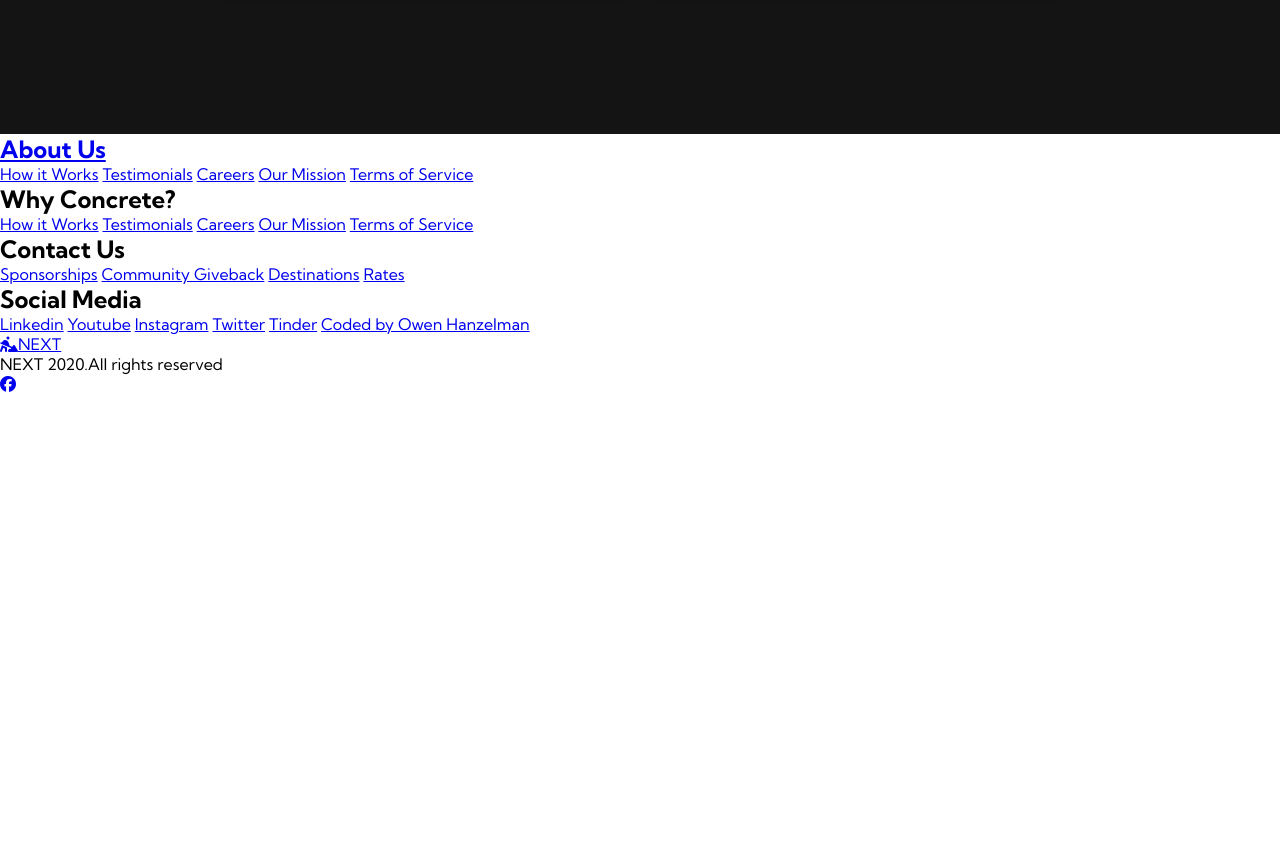
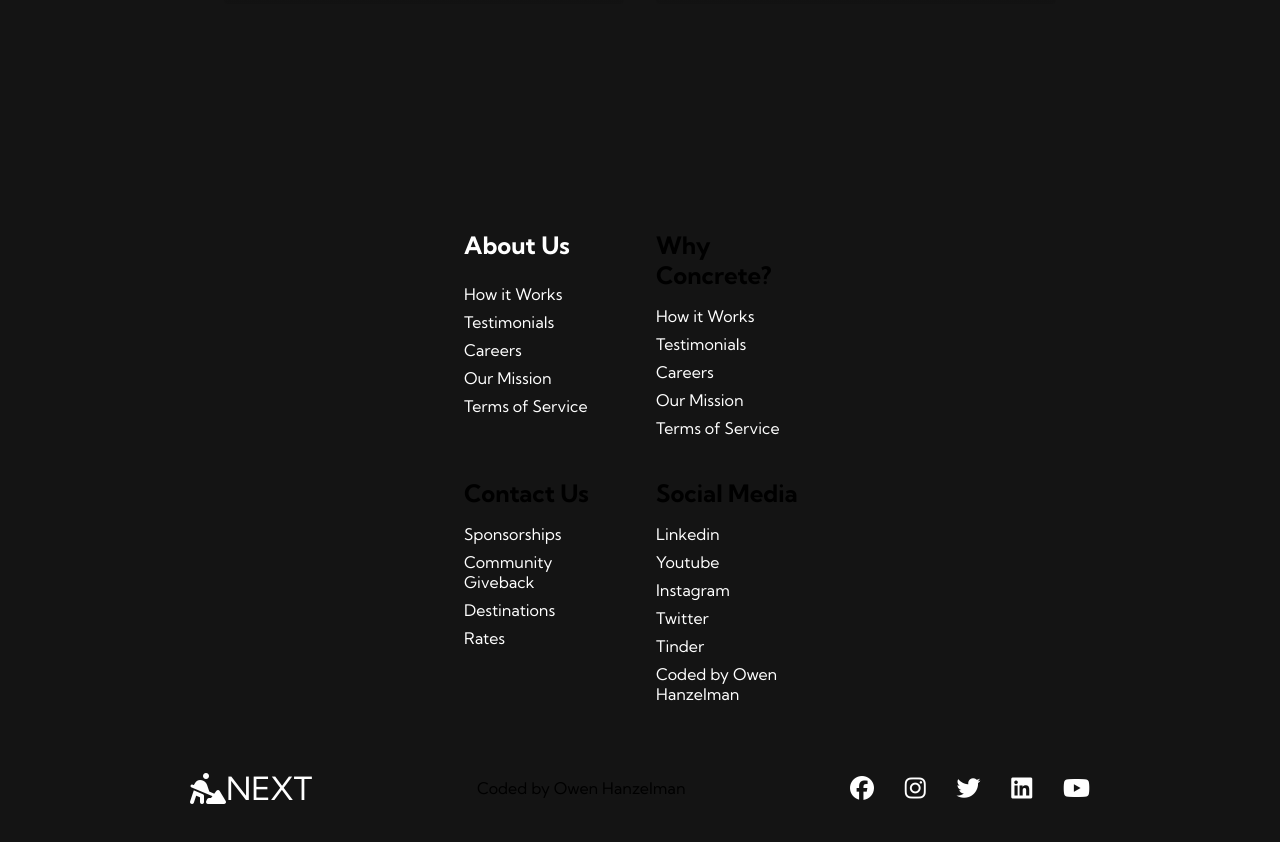
Before and after one commit to py-ohanz/keystonecrushingwebsite, a plain HTML site: page index.html in a window 1280 px wide. Shown: the part 1060-1902 px from the top of the page. Before the commit the page ends 1454 px from the top, so only its background shows below. Drawn offline with Linux system fonts and the light colour scheme.

Commit message:
Add files via upload

```diff
--- a/index.html
+++ b/index.html
@@ -113,11 +113,23 @@
                 <div class="footer__logo">
                   <a href="/" id="footer__logo"><i class="fa-solid fa-person-digging"></i>NEXT</a>
                 </div>
-                <p class="website__right">NEXT 2020.All rights reserved</p>
+                <p class="website__right">Coded by Owen Hanzelman</p>
                 <div class="social__icons">
-                    <a href="/" class="social__icon--link">
+                    <a href="/" class="social__icon--link" target="_blank">
                       <i class="fab fa-facebook"></i>
                     </a>
+                    <a href="/" class="social__icon--link" target="_blank">
+                        <i class="fab fa-instagram"></i>
+                      </a>
+                      <a href="/" class="social__icon--link" target="_blank">
+                        <i class="fab fa-twitter"></i>
+                      </a>
+                      <a href="/" class="social__icon--link" target="_blank">
+                        <i class="fab fa-linkedin"></i>
+                      </a>
+                      <a href="/" class="social__icon--link" target="_blank">
+                        <i class="fab fa-youtube"></i>
+                      </a>
                 </div>
             </div>
         </div>
--- a/styles.css
+++ b/styles.css
@@ -455,3 +455,98 @@
         width: 300px;
     }
 }
+
+.footer__container {
+    background-color: #141414;
+    padding: 5rem 0;
+    display: flex;
+    flex-direction: column;
+    justify-content: center;
+    align-items: center;
+}
+
+#footer__logo {
+    color: #fff;
+    display: flex;
+    align-items: center;
+    cursor: pointer;
+    text-decoration: none;
+    font-size: 2rem;
+}
+
+.footer__links {
+    width: 100%;
+    max-width: 1000px;
+    display: flex;
+    justify-content: center;
+}
+
+.footer__link--wrapper {
+    display: flex;
+}
+
+.footer__link--items {
+    display: flex;
+    flex-direction: column;
+    align-items: flex-start;
+    margin: 16px;
+    text-align: left;
+    width: 160px;
+    box-sizing: border-box;
+}
+
+.footer__link--items h2 {
+    margin-bottom: 16px;
+}
+
+.footer__links--items > h2 {
+    color: #fff;
+}
+
+.footer__link--items a {
+    color: #fff;
+    text-decoration: none;
+    margin-bottom: 0.5rem;
+}
+
+.footer__link--items a:hover {
+    color: #e9e9e9;
+    transition: 0.3s ease-out;
+}
+
+.social__icon--link {
+    color: #fff;
+    font-size: 24px;
+}
+
+.social__media {
+    max-width: 1000px;
+    width: 100%;
+}
+
+.social__media--wrap {
+    display: flex;
+    justify-content: space-between;
+    align-items: center;
+    width: 90%;
+    max-width: 1000px;
+    margin: 40px auto 0 auto;
+}
+
+.social__icons {
+    display: flex;
+    justify-content: space-between;
+    align-items: center;
+    width: 240px;
+}
+
+.social__logo {
+    color: #fff;
+    justify-self: flex-start;
+    margin-left: 20px;
+    cursor: pointer;
+    text-decoration: none;
+    font-size: 2rem;
+    align-items: center;
+    margin-bottom: 16px;
+}
```
